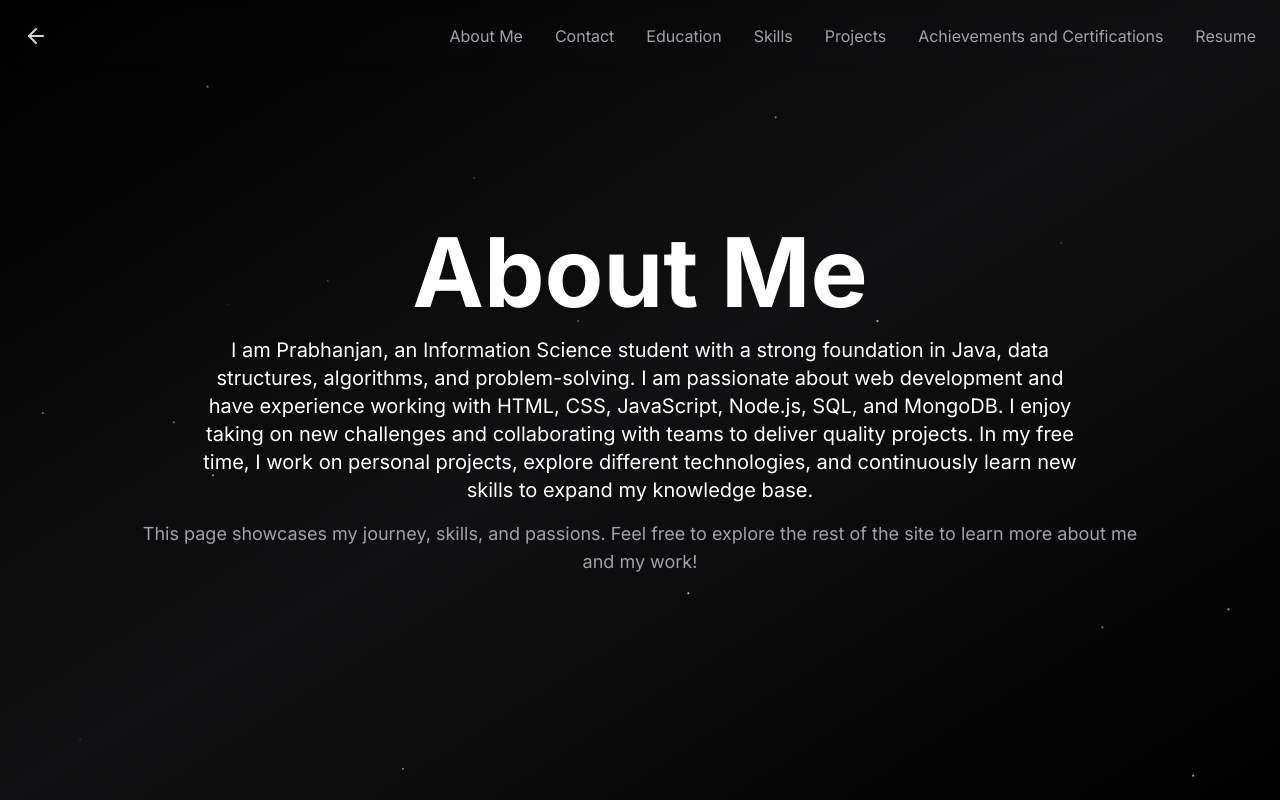
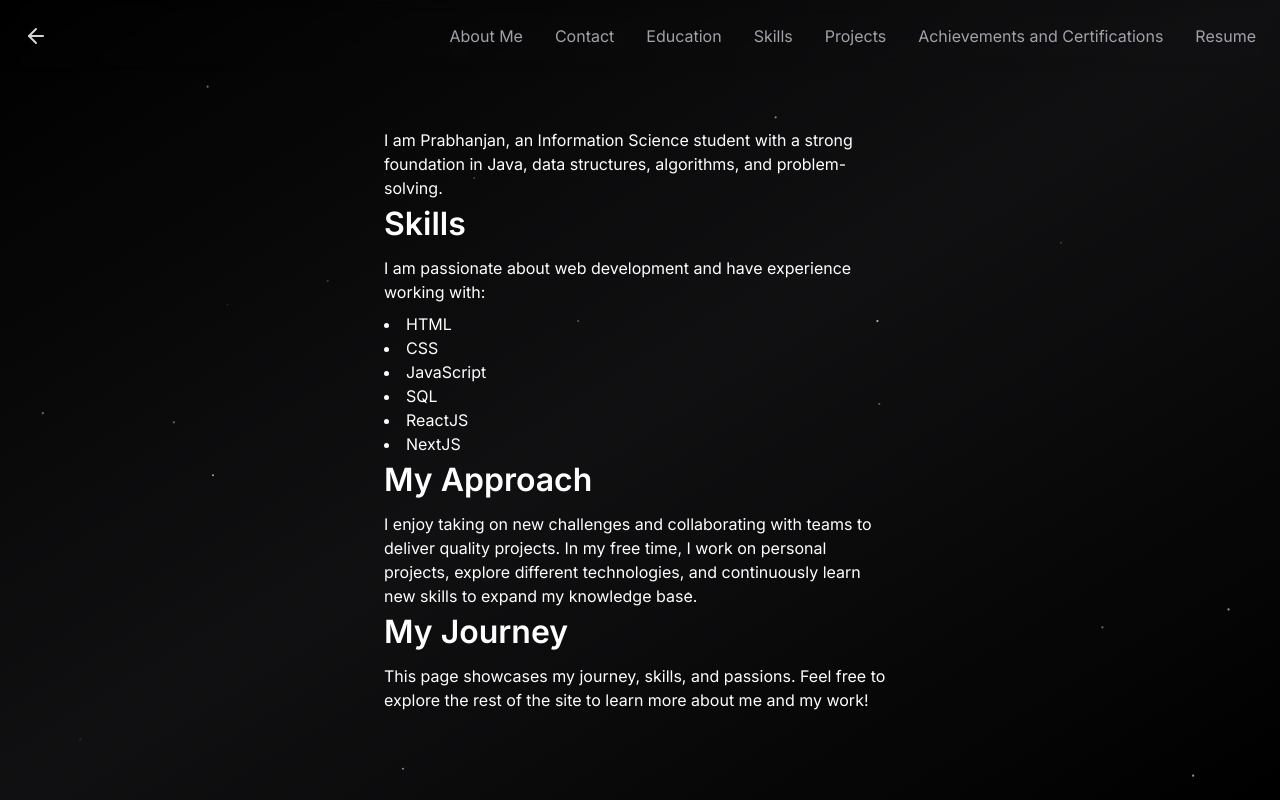
Before and after one commit to NVVPrabhanjan/My-Portfolio-, a Next.js app: page /aboutme in a window 1280 px wide. Built offline with nearby package versions, Linux system fonts and the light colour scheme; no server answers; what tailwindcss-debug-screens would draw is missing.

Commit message:
Your commit message here

```diff
--- a/app/components/Education.tsx
+++ b/app/components/Education.tsx
@@ -2,6 +2,7 @@
 import React from "react";
 import { Navigation } from "./nav"; // Import Navigation component
 import Particles from "./particles"; // Import Particles component
+import { BoxReveal } from "./magicui/box-reveal";
 
 export const Education: React.FC = () => {
   return (
@@ -11,35 +12,30 @@ export const Education: React.FC = () => {
 
       {/* Include the Navigation component */}
       <Navigation />
+      {/* Include BoxReveal with wrapped content */}
+      <div className="size-full max-w-lg items-center justify-center overflow-hidden pt-8">
+  <BoxReveal boxColor={"#FFFFFF"} duration={0.5}>
+    <p className="text-white text-[3.5rem] font-semibold">
+      B M S C E<span className="text-[#5046e6]"></span>
+    </p>
+  </BoxReveal>
 
-      {/* Main content of the Education section */}
-      <section className="relative z-10 text-center text-white px-4 sm:px-8 lg:px-16 xl:px-32 my-3">
-        <h1 className="text-4xl font-bold sm:text-5xl md:text-6xl lg:text-7xl xl:text-8xl mb-6">
-          Education
-        </h1>
-        <div className="space-y-6 text-sm sm:text-base md:text-lg lg:text-xl">
-          <div>
-            <h3 className="text-xl sm:text-2xl md:text-3xl font-semibold">B M S College of Engineering</h3>
-            <p>Bachelor of Engineering - Information Science and Engineering</p>
-            <p>CGPA: 9.15</p>
-            <p>Dec 2022 - May 2026*</p>
-          </div>
+  <BoxReveal boxColor={"#FFFFFF"} duration={0.5}>
+    <h2 className="mt-[.5rem] text-white text-[1rem]">
+      Bachelor of Engineering -{" "}
+      <span className="text-[#5046e6]">Information Science and Engineering</span>
+    </h2>
+  </BoxReveal>
 
-          <div>
-            <h3 className="text-xl sm:text-2xl md:text-3xl font-semibold">Sri Vidhya Junior College</h3>
-            <p>XII (State Board)</p>
-            <p>Percentage: 97.5%</p>
-            <p>April 2022</p>
-          </div>
-
-          <div>
-            <h3 className="text-xl sm:text-2xl md:text-3xl font-semibold">Narayana English Medium School</h3>
-            <p>X (State Board)</p>
-            <p>Percentage: 100%</p>
-            <p>March 2020</p>
-          </div>
-        </div>
-      </section>
+  <BoxReveal boxColor={"#5046e6"} duration={0.5}>
+    <div className="mt-6">
+      <p className="text-white">
+        -&gt; CGPA: 9.02
+        <span className="font-semibold text-[#5046e6]"><br/>-&gt; Dec 2022 - May 2026*</span>
+      </p>
+    </div>
+  </BoxReveal>
+</div>
     </div>
   );
 };
--- a/app/components/aboutme.tsx
+++ b/app/components/aboutme.tsx
@@ -3,7 +3,7 @@ import React from "react";
 import { Navigation } from "./nav"; // Import Navigation component
 import Particles from "./particles"; // Import Particles component
 import Link from "next/link";
-
+import BoxReveal from "./magicui/box-reveal";
 export default function AboutMe() {
   return (
     <div className="relative flex flex-col items-center justify-center min-h-screen bg-gradient-to-tl from-black via-zinc-600/20 to-black">
@@ -12,18 +12,53 @@ export default function AboutMe() {
 
       {/* Include the Navigation component */}
       <Navigation />
+    <div className="size-full max-w-lg items-center justify-center overflow-hidden pt-8">
+      {/* About Me Section */}
+      <BoxReveal boxColor={"#5046e6"} duration={0.8}>
+        <div>
+          <p className="text-white mt-2">
+            I am Prabhanjan, an Information Science student with a strong foundation in Java, data structures, algorithms, and problem-solving.
+          </p>
+        </div>
+      </BoxReveal>
 
-      <div className="relative z-10 text-center px-4 sm:px-8 lg:px-16 xl:px-32">
-        <h1 className="text-4xl sm:text-5xl md:text-6xl lg:text-7xl xl:text-8xl text-white font-bold">
-          About Me
-        </h1>
-        <p className="text-white mt-4 text-sm sm:text-base md:text-lg lg:text-xl mx-2 sm:mx-4 lg:mx-8 xl:mx-16">
-          I am Prabhanjan, an Information Science student with a strong foundation in Java, data structures, algorithms, and problem-solving. I am passionate about web development and have experience working with HTML, CSS, JavaScript, Node.js, SQL, and MongoDB. I enjoy taking on new challenges and collaborating with teams to deliver quality projects. In my free time, I work on personal projects, explore different technologies, and continuously learn new skills to expand my knowledge base.
-        </p>
-        <p className="mt-4 text-zinc-400 text-xs sm:text-sm md:text-base lg:text-lg">
-          This page showcases my journey, skills, and passions. Feel free to explore the rest of the site to learn more about me and my work!
-        </p>
+      {/* Skills Section */}
+      <BoxReveal boxColor={"#5046e6"} duration={0.5}>
+        <div>
+          <h2 className="text-white text-[2rem] font-semibold">Skills</h2>
+          <p className="text-white mt-2">I am passionate about web development and have experience working with:</p>
+          <ul className="text-white list-disc list-inside mt-2">
+            <li>HTML</li>
+            <li>CSS</li>
+            <li>JavaScript</li>
+            <li>SQL</li>
+            <li>ReactJS</li>
+            <li>NextJS</li>
+          </ul>
+        </div>
+      </BoxReveal>
+
+      {/* Challenges Section */}
+      <BoxReveal boxColor={"#5046e6"} duration={0.4}>
+        <div>
+          <h2 className="text-white text-[2rem] font-semibold">My Approach</h2>
+          <p className="text-white mt-2">
+            I enjoy taking on new challenges and collaborating with teams to deliver quality projects. In my free time, I work on personal projects, explore different technologies, and continuously learn new skills to expand my knowledge base.
+          </p>
+        </div>
+      </BoxReveal>
+
+      {/* Journey Section */}
+      <BoxReveal boxColor={"#5046e6"} duration={1.0}>
+        <div>
+          <h2 className="text-white text-[2rem] font-semibold">My Journey</h2>
+          <p className="text-white mt-2">
+            This page showcases my journey, skills, and passions. Feel free to explore the rest of the site to learn more about me and my work!
+          </p>
+        </div>
+      </BoxReveal>
+    </div>
+
       </div>
-    </div>
   );
 }
--- /dev/null
+++ b/app/components/magicui/box-reveal.tsx
@@ -0,0 +1,72 @@
+"use client";
+
+import { useEffect, useRef } from "react";
+import { motion, useAnimation, useInView } from "framer-motion";
+
+interface BoxRevealProps {
+  children: JSX.Element;
+  width?: "fit-content" | "100%";
+  boxColor?: string;
+  duration?: number;
+  className?: string;
+}
+
+export const BoxReveal = ({
+  children,
+  width = "fit-content",
+  boxColor,
+  duration,
+}: BoxRevealProps) => {
+  const mainControls = useAnimation();
+  const slideControls = useAnimation();
+
+  const ref = useRef(null);
+  const isInView = useInView(ref, { once: true });
+
+  useEffect(() => {
+    if (isInView) {
+      slideControls.start("visible");
+      mainControls.start("visible");
+    } else {
+      slideControls.start("hidden");
+      mainControls.start("hidden");
+    }
+  }, [isInView, mainControls, slideControls]);
+
+  return (
+    <div ref={ref} style={{ position: "relative", width, overflow: "hidden" }}>
+      <motion.div
+        variants={{
+          hidden: { opacity: 0, y: 75 },
+          visible: { opacity: 1, y: 0 },
+        }}
+        initial="hidden"
+        animate={mainControls}
+        transition={{ duration: duration ? duration : 0.5, delay: 0.25 }}
+      >
+        {children}
+      </motion.div>
+
+      <motion.div
+        variants={{
+          hidden: { left: 0 },
+          visible: { left: "100%" },
+        }}
+        initial="hidden"
+        animate={slideControls}
+        transition={{ duration: duration ? duration : 0.5, ease: "easeIn" }}
+        style={{
+          position: "absolute",
+          top: 4,
+          bottom: 4,
+          left: 0,
+          right: 0,
+          zIndex: 20,
+          background: boxColor ? boxColor : "#5046e6",
+        }}
+      />
+    </div>
+  );
+};
+
+export default BoxReveal;
--- a/app/components/skills.tsx
+++ b/app/components/skills.tsx
@@ -1,6 +1,7 @@
 import React from "react";
 import { Navigation } from "./nav"; // Import Navigation component
 import Particles from "./particles"; // Import Particles component
+import BoxReveal from "./magicui/box-reveal"; // Import BoxReveal component
 
 const Skills = () => {
   return (
@@ -13,38 +14,40 @@ const Skills = () => {
 
       {/* Main content of the Skills section */}
       <section className="relative z-10 text-center text-white mx-10 my-3 pt-32">
-        <h1 className="text-4xl font-bold sm:text-6xl md:text-8xl mb-6">
-          Skills
-        </h1>
-
-        {/* Technical Skills */}
-        <div className="space-y-6">
-          <h2 className="text-3xl font-semibold">Technical Skills</h2>
-          <ul className="list-disc list-inside space-y-2 text-lg">
-            <li>Data Structures and Algorithms</li>
-            <li>Problem Solving</li>
-            <li>Java</li>
-            <li>C</li>
-            <li>C++</li>
+        {/* Flexbox container for side-by-side layout */}
+        <div className="flex flex-wrap justify-center space-x-10 space-y-8">
+          {/* Technical Skills in BoxReveal format */}
+          <BoxReveal boxColor={"#5046e6"} duration={0.5}>
+            <div>
+              <h2 className="text-white text-[2rem] font-semibold">Technical Skills</h2>
+              <ul className="text-white list-disc list-inside mt-2">
             <li>HTML</li>
             <li>CSS</li>
             <li>JavaScript</li>
             <li>SQL</li>
-            <li>MongoDB</li>
-            <li>NodeJS</li>
+            <li>ReactJS</li>
+            <li>NextJS</li>
           </ul>
+            </div>
+          </BoxReveal>
 
-          {/* Tools/Platforms */}
-          <h2 className="text-3xl font-semibold">Tools/Platforms</h2>
-          <ul className="list-disc list-inside space-y-2 text-lg">
+          {/* Tools/Platforms in BoxReveal format */}
+          <BoxReveal boxColor={"#5046e6"} duration={0.5}>
+            <div>
+              <h2 className="text-white text-[2rem] font-semibold">Tools/Platforms</h2>
+              <ul className="text-white list-disc list-inside mt-2">
                 <li>Visual Studio Code (VS Code)</li>
                 <li>LeetCode</li>
                 <li>Windows</li>
               </ul>
+            </div>
+          </BoxReveal>
 
-          {/* Soft Skills */}
-          <h2 className="text-3xl font-semibold">Soft Skills</h2>
-          <ul className="list-disc list-inside space-y-2 text-lg">
+          {/* Soft Skills in BoxReveal format */}
+          <BoxReveal boxColor={"#5046e6"} duration={0.5}>
+            <div>
+              <h2 className="text-white text-[2rem] font-semibold">Soft Skills</h2>
+              <ul className="text-white list-disc list-inside mt-2">
                 <li>Quick Learner</li>
                 <li>Good Explaining Skills</li>
                 <li>Organizational Skills</li>
@@ -53,6 +56,8 @@ const Skills = () => {
                 <li>Strong Communication</li>
               </ul>
             </div>
+          </BoxReveal>
+        </div>
       </section>
     </div>
   );
--- a/package.json
+++ b/package.json
@@ -15,7 +15,7 @@
     "class-variance-authority": "^0.7.0",
     "clsx": "^2.1.1",
     "contentlayer": "^0.3.4",
-    "framer-motion": "^10.18.0",
+    "framer-motion": "^11.11.8",
     "lucide-react": "^0.284.0",
     "markdown-wasm": "^1.2.0",
     "next": "^13.5.4",
```
Also changed, not shown: 1 other file (tests, documents, lock files or other folders). Lines whose indentation alone changed are shown as unchanged.
